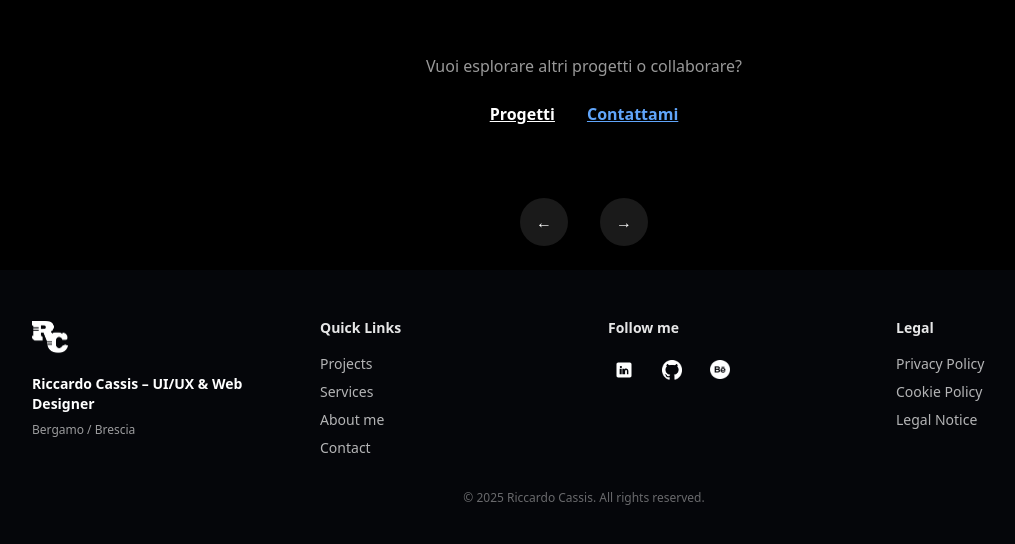
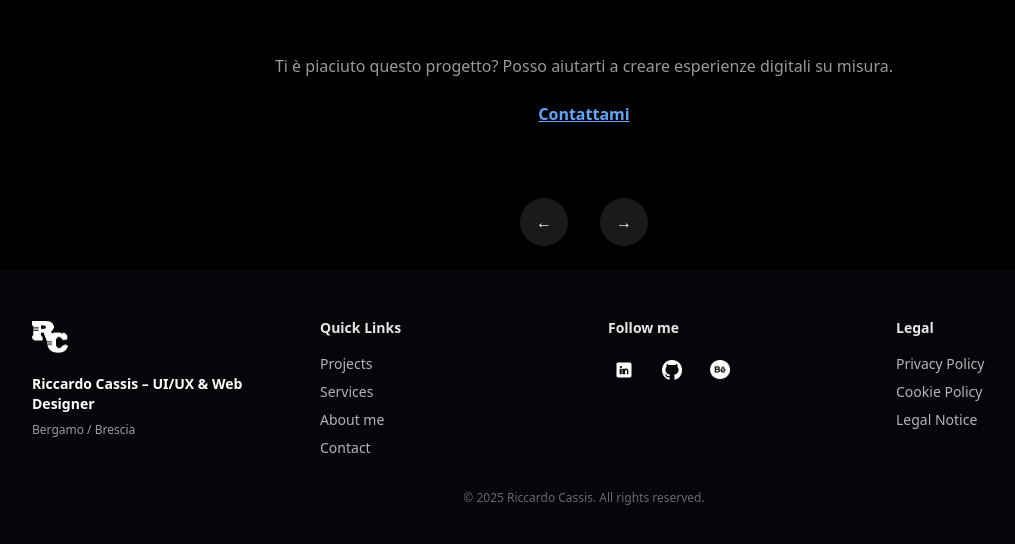
Before and after one commit to Riccardocassis/personal-website-v2, a Vue app: page /projects/project-1 in a window 1280 px wide. Shown: the part 5405-5949 px from the top of the page, without its empty margins (56-1071 px from the left). Built offline with nearby package versions, Linux system fonts and the light colour scheme.

Commit message:
Aggiorna il testo della sezione CTA per migliorare l'engagement e incoraggiare i contatti

```diff
--- a/src/pages/projects/project-1.vue
+++ b/src/pages/projects/project-1.vue
@@ -179,9 +179,10 @@ Ho combinato suoni, micro-animazioni e feedback visivi per trasformare la SG-196
   <!-- CTA minimal -->
   <section class="bg-black py-12 px-6 text-center">
     <div class="max-w-2xl mx-auto">
-      <p class="text-white/60 mb-6">Vuoi esplorare altri progetti o collaborare?</p>
+      <p class="text-white/60 mb-6">Ti è piaciuto questo progetto?
+Posso aiutarti a creare esperienze digitali su misura.</p>
       <div class="flex justify-center gap-8">
-        <a href="/projects" class="text-white font-semibold underline">Progetti</a>
+
         <a href="/contact" class="text-blue-400 font-semibold underline">Contattami</a>
       </div>
     </div>
```
